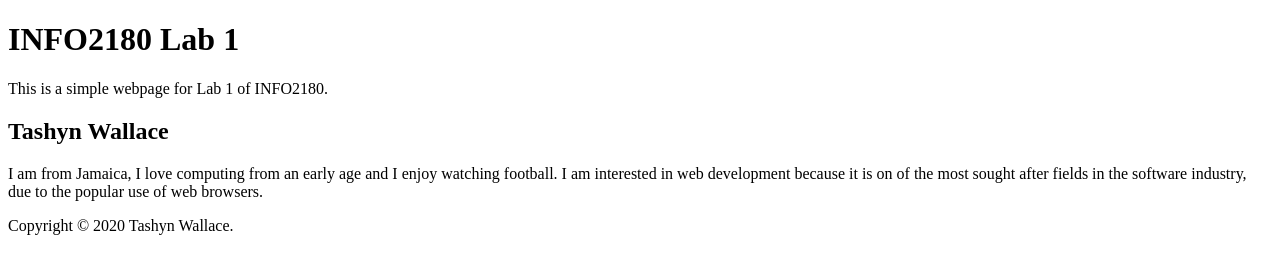
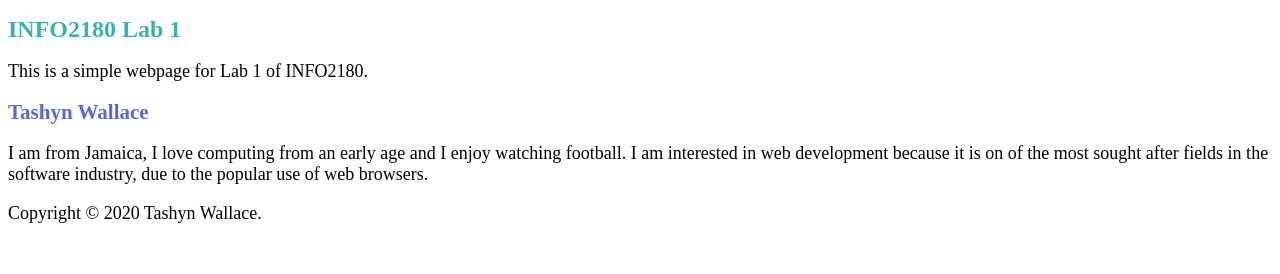
Before and after one commit to tashynw/info2180-lab1, a plain HTML site: page index.html in a window 1280 px wide. Drawn offline with Linux system fonts and the light colour scheme.

Commit message:
added css file

```diff
--- a/index.html
+++ b/index.html
@@ -4,7 +4,7 @@
     <meta charset="UTF-8">
     <meta name="viewport" content="width=devicewidth, initial-scale=1.0">
     <meta http-equiv="X-UA-Compatible" content="ie=edge">
-    <link rel="stylesheet" href="styles.css">
+    <link href="styles.css" rel="stylesheet">
     <title>INFO2180 Lab 1</title>
 </head>
 <body>
--- /dev/null
+++ b/styles.css
@@ -0,0 +1,11 @@
+h1 {
+    font-size: 24px;
+    color: #38B2AC;
+}
+h2 {
+    font-size: 21px;
+    color: #5A67D8;
+}
+p {
+    font-size: 18px;
+}
```
